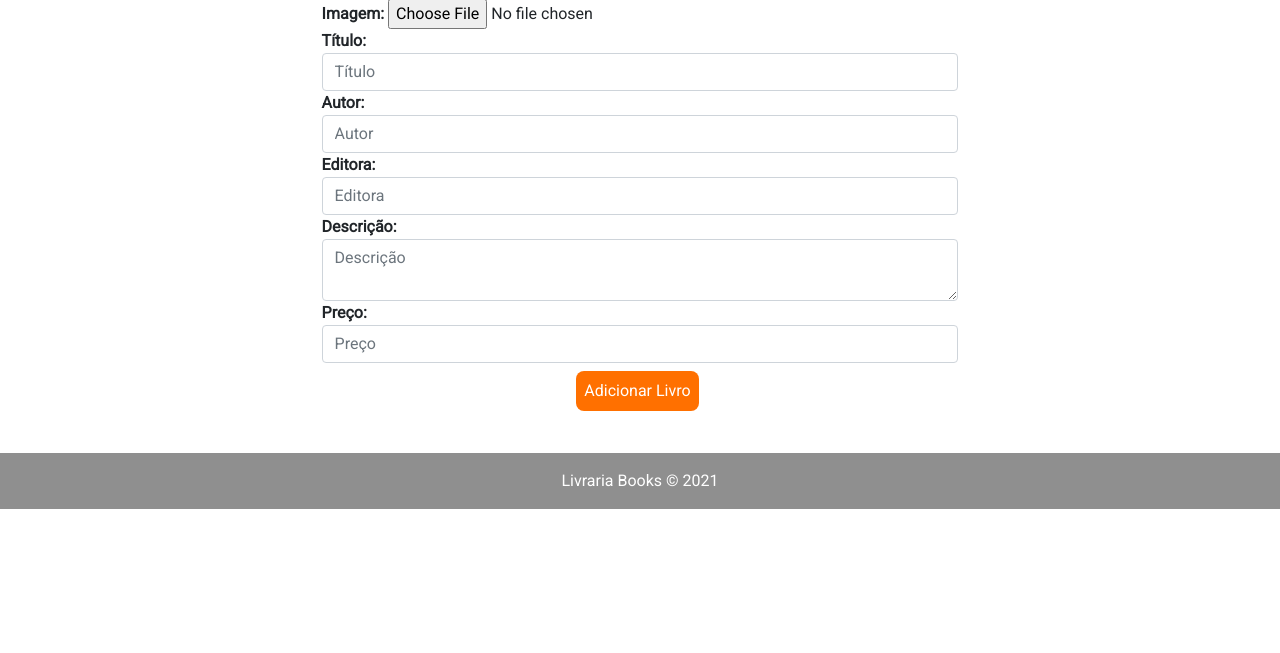
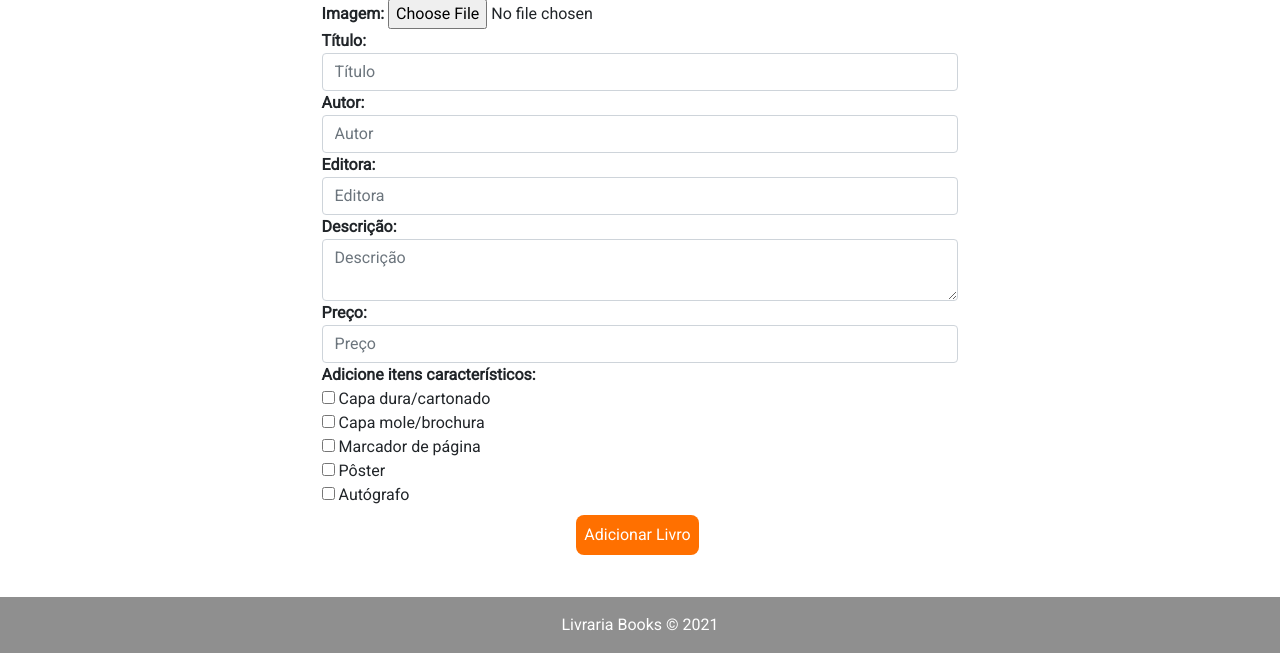
Before and after one commit to CarolineFMelo/Projeto-Livraria, a Laravel app: page /livros/create in a window 1280 px wide. Shown: the part 205-858 px from the top of the page. Before the commit the page ends 714 px from the top, so only its background shows below. Run offline with Laravel 8, Linux system fonts and the light colour scheme.

Commit message:
checkbox

```diff
--- a/app/Http/Controllers/LivroController.php
+++ b/app/Http/Controllers/LivroController.php
@@ -41,6 +41,7 @@ class LivroController extends Controller
     $livro->publishing = $request->publishing;
     $livro->description = $request->description;
     $livro->price = $request->price;
+    $livro->items = $request->items;
 
     // Upload de imagens.
     if ($request->hasFile('image') && $request->file('image')->isValid()) {
--- a/app/Models/Livro.php
+++ b/app/Models/Livro.php
@@ -8,4 +8,8 @@ use Illuminate\Database\Eloquent\Model;
 class Livro extends Model
 {
     use HasFactory;
+
+    protected $casts = [
+        'items' => 'array'
+    ];
 }
--- a/public/css/styles.css
+++ b/public/css/styles.css
@@ -56,6 +56,11 @@ h2,
 h3 {
     color: var(--logo-color);
     margin: 1rem;
+}
+
+h5 {
+    font-weight: bold;
+    margin-left: 1rem;
 }
 
 h6 {
@@ -155,6 +160,15 @@ ion-icon {
     margin-right: 0.3rem;
 }
 
+#items-list {
+    list-style: none;
+    padding-left: 1rem;
+}
+
+#items-list li {
+    display: flex;
+}
+
 /* Rodapé */
 footer {
     text-align: center;
--- a/resources/views/livros/create.blade.php
+++ b/resources/views/livros/create.blade.php
@@ -39,6 +39,24 @@
       <label for="title">Preço:</label>
       <input type="text" class="form-control" id="price" name="price" placeholder="Preço">
     </div>
+    <div class="form-group">
+      <label for="title">Adicione itens característicos:</label>
+      <div class="form-group">
+        <input type="checkbox" name="items[]" value="cartonado"> Capa dura/cartonado
+      </div>
+      <div class="form-group">
+        <input type="checkbox" name="items[]" value="brochura"> Capa mole/brochura
+      </div>
+      <div class="form-group">
+        <input type="checkbox" name="items[]" value="marcador"> Marcador de página
+      </div>
+      <div class="form-group">
+        <input type="checkbox" name="items[]" value="pôster"> Pôster
+      </div>
+      <div class="form-group">
+        <input type="checkbox" name="items[]" value="autógrafo"> Autógrafo
+      </div>
+    </div>
     <input type="submit" class="button" value="Adicionar Livro">
 
   </form>
```
Also changed, not shown: resources/views/livros/show.blade.php (+9 -0 lines), database/migrations/2021_09_29_214928_add_items_to_livros_table.php (added), public/img/livros/645ba68327985130d7d86519d5dc5e08.jpg (added).
